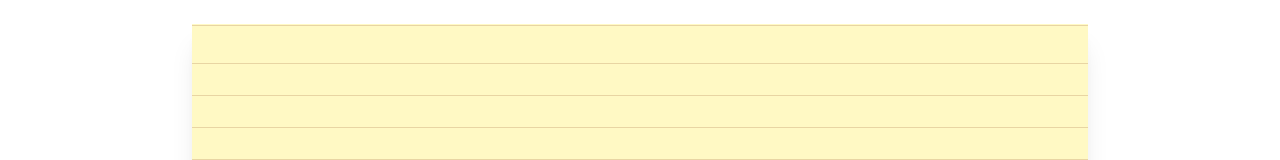
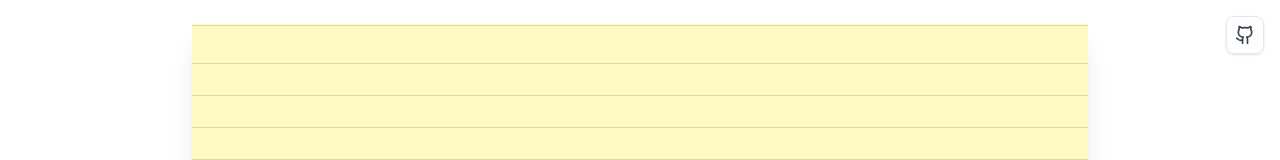
Before and after one commit to root-creation/notepai, a Next.js app: page / in a window 1280 px wide. Shown: the top 160 px of the page. Built offline with nearby package versions, Linux system fonts and the light colour scheme.

Commit message:
Add GitHub button to page and adjust loading indicator position
- Introduced a GitHub button for easy access to the project repository.
- Updated the loading indicator's position for better visibility during autocomplete loading.

```diff
--- a/src/app/page.tsx
+++ b/src/app/page.tsx
@@ -1,7 +1,7 @@
 "use client";
 
 import { useState, useRef, useCallback, useEffect, useMemo } from "react";
-import { Loader2, Check, X, Send, Sparkles, Plus, Clock, MoreHorizontal, ChevronDown, AtSign, Globe, Image, ArrowUp, Search, Pencil, Trash2, MessageSquare, Bot } from "lucide-react";
+import { Loader2, Check, X, Send, Sparkles, Plus, Clock, MoreHorizontal, ChevronDown, AtSign, Globe, Image, ArrowUp, Search, Pencil, Trash2, MessageSquare, Bot, Github } from "lucide-react";
 import {
   Sheet,
   SheetContent,
@@ -1007,9 +1007,20 @@ export default function Home() {
 
   return (
     <div className="min-h-screen bg-white flex justify-center py-6">
+      {/* GitHub button */}
+      <a
+        href="https://github.com/onurkanbakirci/notepai"
+        target="_blank"
+        rel="noopener noreferrer"
+        className="fixed top-4 right-4 z-50 p-2 rounded-lg bg-white/80 backdrop-blur-sm border border-gray-200 shadow-sm hover:bg-gray-100 hover:shadow-md transition-all duration-200 group"
+        title="View on GitHub"
+      >
+        <Github className="w-5 h-5 text-gray-700 group-hover:text-gray-900 transition-colors" />
+      </a>
+
       {/* Loading indicator for autocomplete */}
       {isLoadingCompletion && (
-        <div className="fixed top-4 right-4 z-50">
+        <div className="fixed top-4 right-16 z-50">
           <Loader2 className="w-4 h-4 animate-spin text-muted-foreground" />
         </div>
       )}
```
